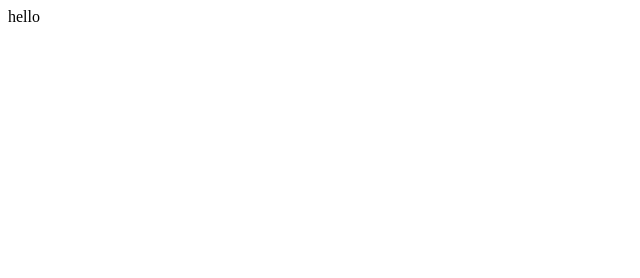
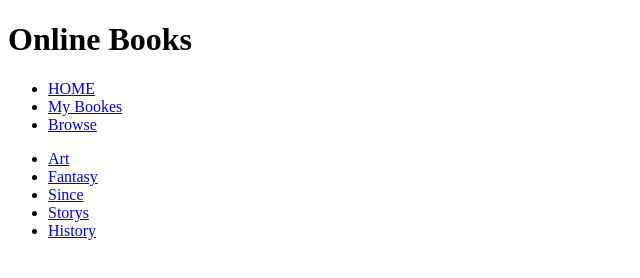
Before and after one commit to YazanAlaiwah/library, a plain HTML site: page index.html in a window 1280 px wide. Shown: the whole page, without its empty margins (0-640 px from the left). Drawn offline with Linux system fonts and the light colour scheme.

Commit message:
bulid the header and the aside

```diff
--- a/index.html
+++ b/index.html
@@ -8,8 +8,40 @@
 </head>
 <body>
     <header>
-        hello
+        <h1>Online Books</h1>
+        <ul>
+            <li>
+                <a href="#">HOME</a>
+            </li>
+            <li>
+                <a href="#">My Bookes</a>
+            </li>
+            <li>
+                <a href="#">Browse</a>
+            </li>
+        </ul>
     </header>
+    <aside>
+        <ul>
+            <li>
+                <a href="#">Art</a>
+            </li>
+            <li>
+                <a href="#">Fantasy</a>
+            </li>
+            <li>
+                <a href="#">Since</a>
+            </li>
+            <li>
+                <a href="#">Storys</a>
+            </li>
+            <li>
+                <a href="#">History</a>
+            </li>
+        </ul>
+    </aside>
+    <section>
 
+    </section>
 </body>
 </html>
```
